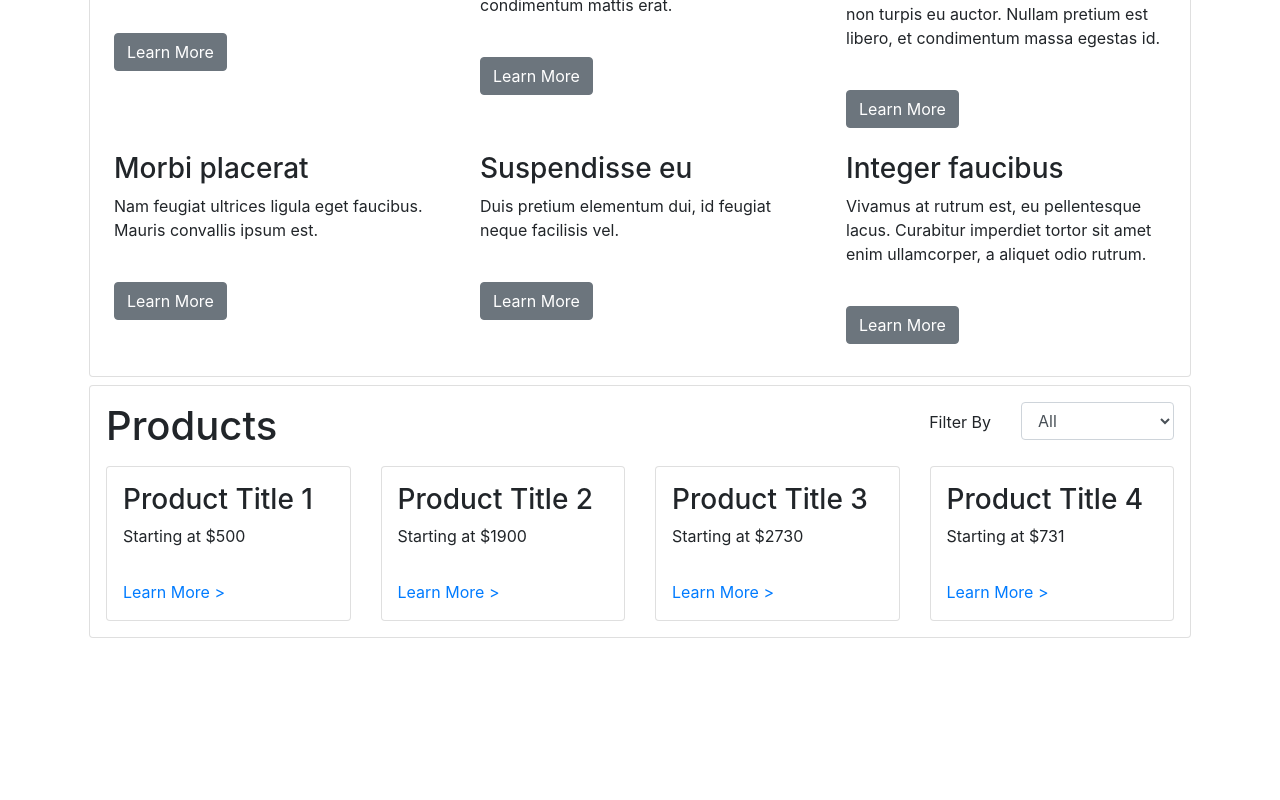
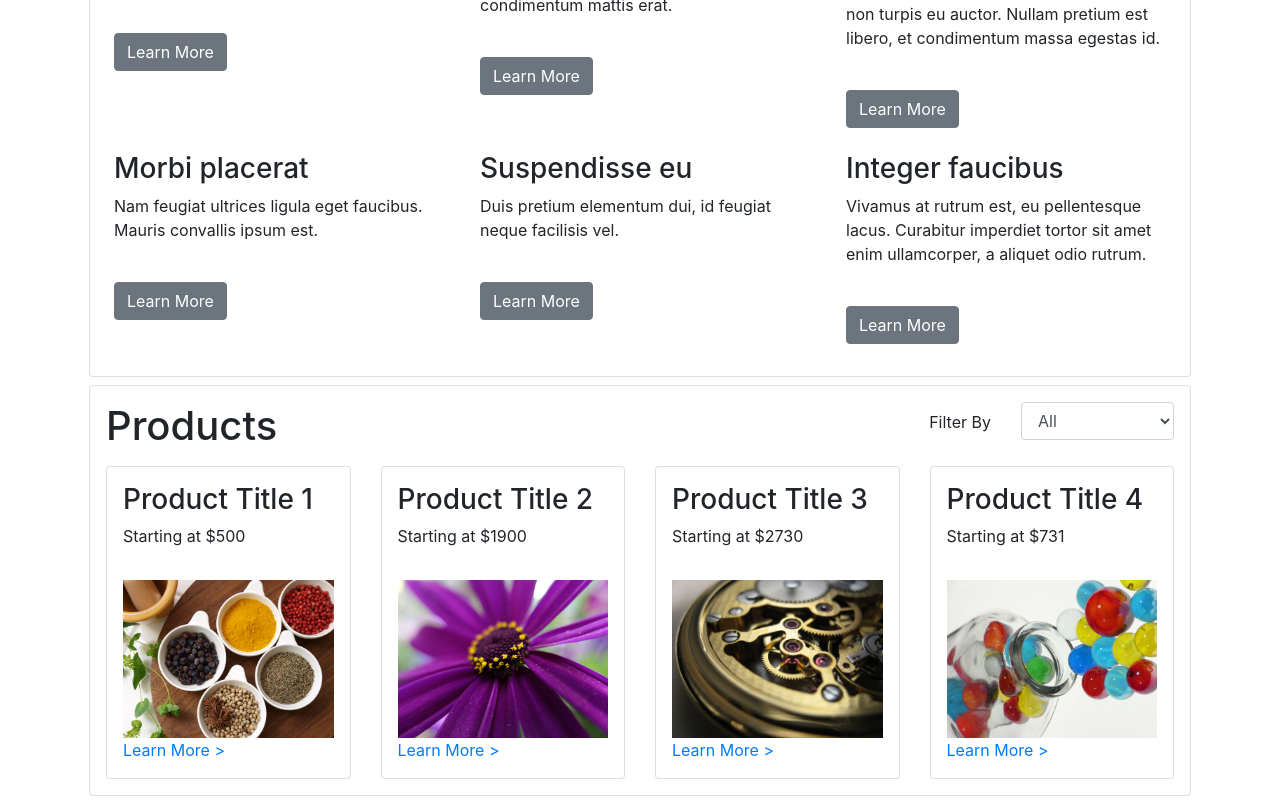
Before and after one commit to precto1285/tagrem-react-bootstrap, a React (Create React App) app in the folder tagrem-react-bootstrap/: page / in a window 1280 px wide. Shown: the part 718-1518 px from the top of the page. Before the commit the page ends 1360 px from the top, so only its background shows below. Built offline with nearby package versions, Linux system fonts and the light colour scheme.

Commit message:
added product photos

```diff
--- a/tagrem-react-bootstrap/src/components/Products/ProductCard.js
+++ b/tagrem-react-bootstrap/src/components/Products/ProductCard.js
@@ -7,7 +7,8 @@ const ProductCard = (props) => {
       <h3>{props.title}</h3>
       <p>Starting at {props.price}</p>
       <p>{props.paragraph}</p>
-      <a href="#">Learn More ></a>
+
+      <a href="#">{props.image}<br />Learn More ></a>
     </Card>
   );
 };
--- a/tagrem-react-bootstrap/src/components/Products/Products.js
+++ b/tagrem-react-bootstrap/src/components/Products/Products.js
@@ -1,15 +1,40 @@
 import React, { Component } from 'react';
 import ProductCard from './ProductCard';
-import { Row, Col, Card, FormGroup, Label, Input } from 'reactstrap';
+import { Row, Col, Card, FormGroup, Input } from 'reactstrap';
+import Product1 from '../../images/cereal_b.jpg';
+import Product2 from '../../images/flower_b.jpg';
+import Product3 from '../../images/machine_b.jpg';
+import Product4 from '../../images/candy_b.jpg';
 
 class Products extends Component {
   constructor(props) {
     super(props);
     this.state = {
       product: [
-        { title: 'Product Title 1', price: '$500', paragraph: '', image: '' },
-        { title: 'Product Title 2', price: '$1900', paragraph: '', image: '' },
-        { title: 'Product Title 3', price: '$2730', paragraph: '', image: '' }, { title: 'Product Title 4', price: '$731', paragraph: '', image: '' }
+        {
+          title: 'Product Title 1',
+          price: '$500',
+          paragraph: '',
+          image: <img src={Product1} alt="cereal" width="100%" />
+        },
+        {
+          title: 'Product Title 2',
+          price: '$1900',
+          paragraph: '',
+          image: <img src={Product2} alt='flower' width="100%" />
+        },
+        {
+          title: 'Product Title 3',
+          price: '$2730',
+          paragraph: '',
+          image: <img src={Product3} alt="machine" width="100%" />
+        },
+        {
+          title: 'Product Title 4',
+          price: '$731',
+          paragraph: '',
+          image: <img src={Product4} alt="candy" width="100%" />
+        }
       ]
     }
   }
```
